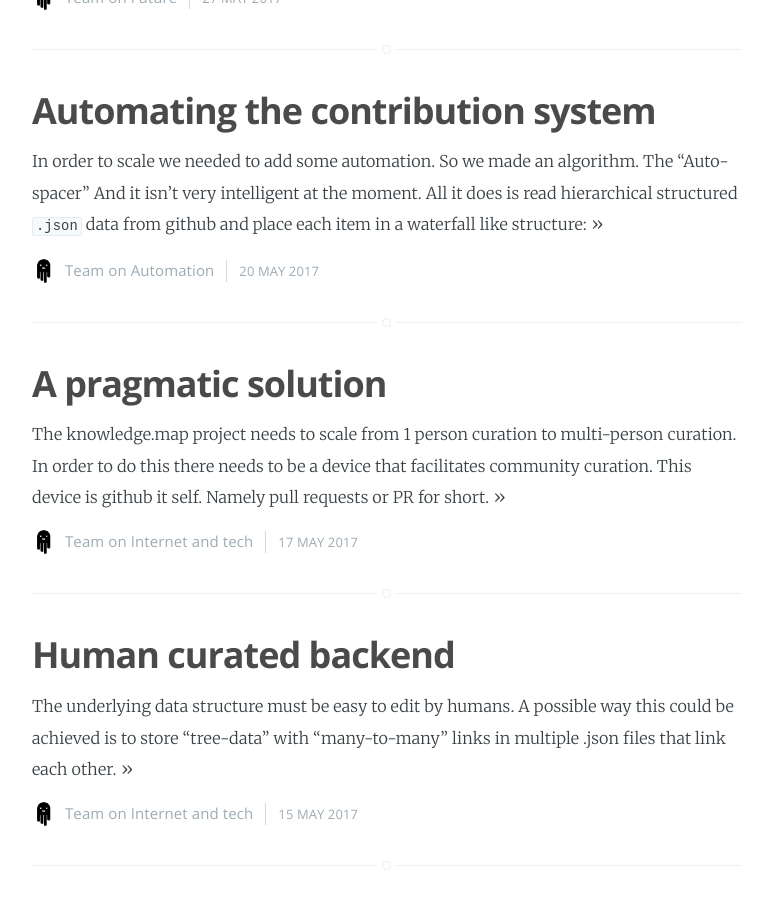
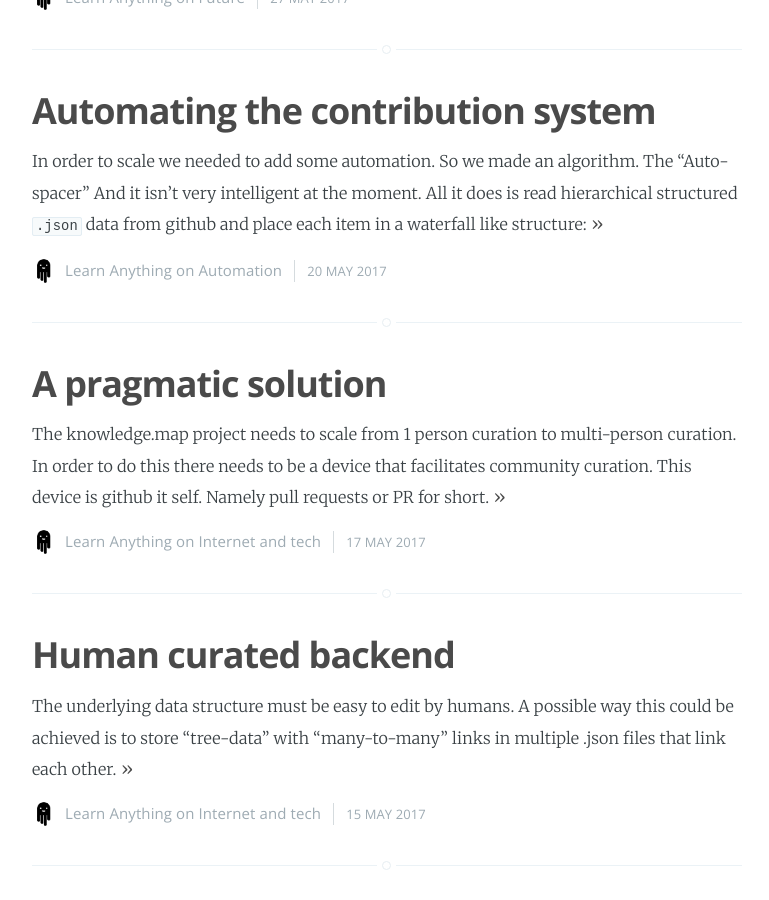
Before and after one commit to jeffreyyoung/learn-anything.github.io, a Jekyll site: the page built from index.html, in a window 1280 px wide and 900 px high, scrolled down 2494 px. Shown: the whole window, without its empty margins (253-1022 px from the left). Built offline with Jekyll 4.4.1, drawn with Linux system fonts in a browser that asks for light colours; the list of posts is cut into pages by our own code; some of the changed text lies outside the part shown.

Commit message:
:sparkles:

```diff
--- a/_config.yml
+++ b/_config.yml
@@ -13,4 +13,4 @@ gems: [jekyll-paginate]
 
 # Details for the RSS feed generator
 url:            'blog url'
-author:         'Team'
+author:         'Learn Anything'
```
